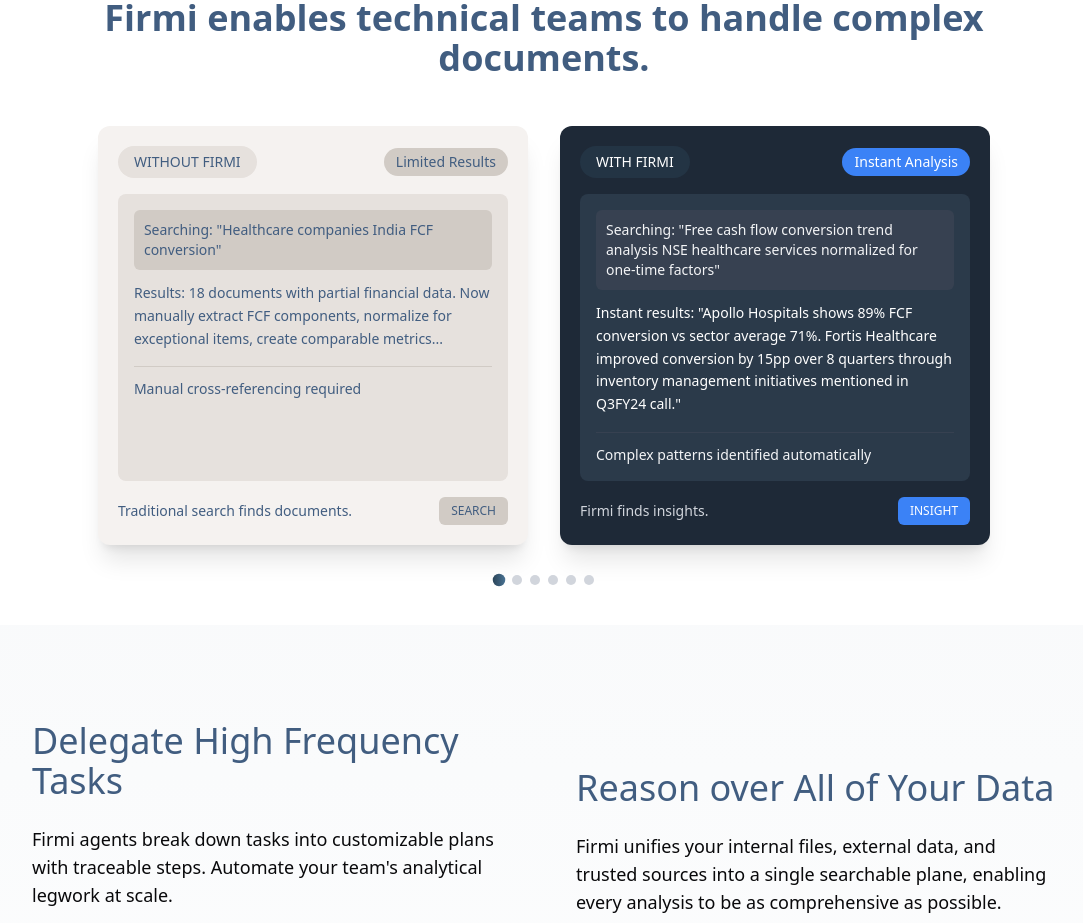
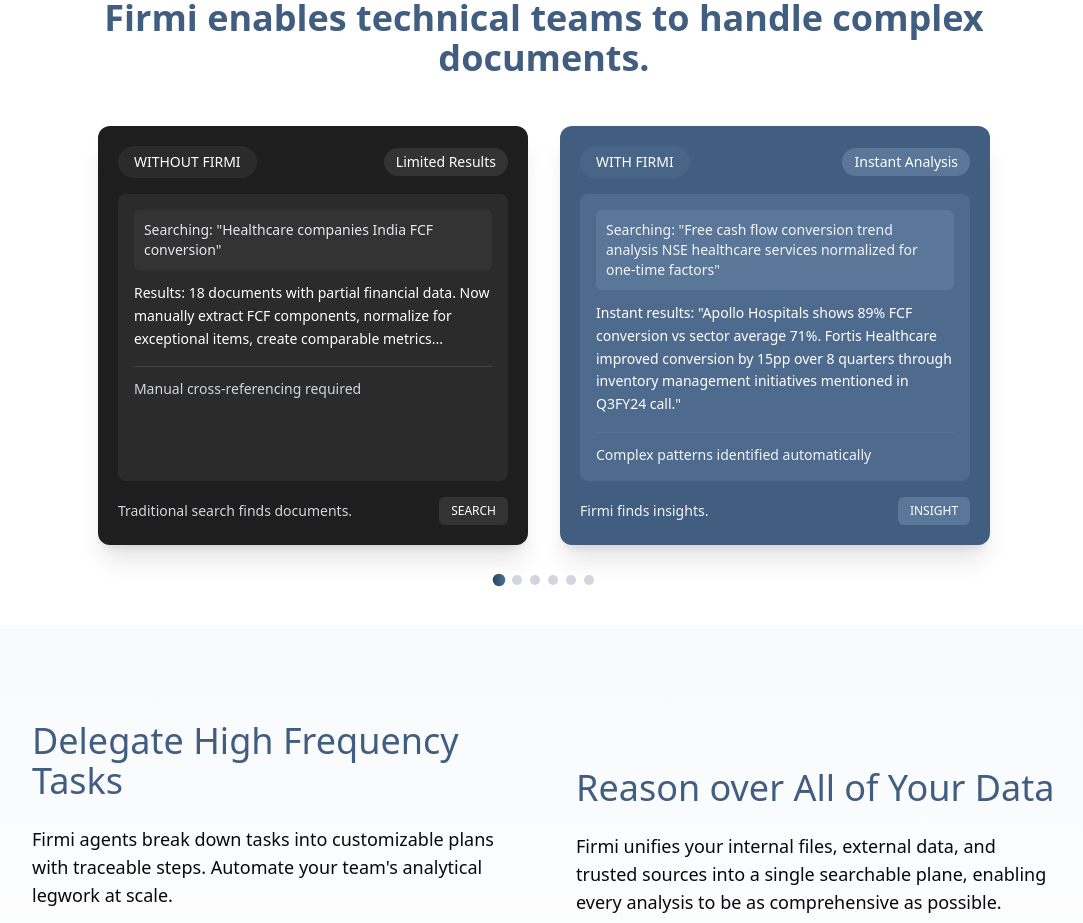
Before and after one commit to Tarunchintakunta/test-land, a Next.js app: page / in a window 1280 px wide. Shown: the part 2280-3203 px from the top of the page, without its empty margins (96-1179 px from the left). Built offline with nearby package versions, Linux system fonts and the light colour scheme.

Commit message:
refactor: changes the colors of the cards

```diff
--- a/components/ComparisonSection.tsx
+++ b/components/ComparisonSection.tsx
@@ -151,39 +151,39 @@
           >
             {/* Without Card */}
             <motion.div
-              className="comparison-card w-[42%] rounded-xl p-5 shadow-xl flex flex-col bg-[#f5f2f0]"
+              className="comparison-card w-[42%] rounded-xl p-5 shadow-xl flex flex-col bg-[#1e1e1e]"
               initial={{ x: -50, opacity: 0 }}
               animate={{ x: 0, opacity: 1 }}
               transition={{ duration: 0.5 }}
             >
               <div className="flex items-center justify-between mb-4">
                 <div className="flex items-center">
-                  <span className="bg-[#e6e1dd] text-[#415d80] px-4 py-1.5 rounded-full text-sm font-medium">
+                  <span className="bg-[#2b2b2b] text-white px-4 py-1.5 rounded-full text-sm font-medium">
                     {comparisonCards[currentCardIndex].withoutTitle}
                   </span>
                 </div>
-                <span className="bg-[#d1cbc5] text-[#415d80] px-3 py-1 rounded-full text-sm font-medium">
+                <span className="bg-[#333333] text-white px-3 py-1 rounded-full text-sm font-medium">
                   {comparisonCards[currentCardIndex].withoutTag}
                 </span>
               </div>
 
-              <div className="bg-[#e6e1dd] rounded-lg p-4 mb-4 flex-grow">
-                <div className="bg-[#d1cbc5] rounded-md p-2.5 mb-3 text-sm text-[#415d80]">
+              <div className="bg-[#2b2b2b] rounded-lg p-4 mb-4 flex-grow">
+                <div className="bg-[#333333] rounded-md p-2.5 mb-3 text-sm text-gray-200">
                   {comparisonCards[currentCardIndex].withoutSearch}
                 </div>
 
-                <div className="text-[#415d80] text-sm mb-4 leading-relaxed">
+                <div className="text-white text-sm mb-4 leading-relaxed">
                   {comparisonCards[currentCardIndex].withoutResult}
                 </div>
 
-                <div className="border-t border-[#d1cbc5] pt-3 text-[#415d80] text-sm">
+                <div className="border-t border-[#444444] pt-3 text-gray-300 text-sm">
                   {comparisonCards[currentCardIndex].withoutFeature}
                 </div>
               </div>
 
               <div className="flex items-center justify-between text-sm mt-auto">
-                <span className="text-[#415d80]">{comparisonCards[currentCardIndex].withoutFooter}</span>
-                <span className="bg-[#d1cbc5] px-3 py-1.5 rounded-md text-[#415d80] text-xs font-medium">
+                <span className="text-gray-300">{comparisonCards[currentCardIndex].withoutFooter}</span>
+                <span className="bg-[#333333] px-3 py-1.5 rounded-md text-white text-xs font-medium">
                   {comparisonCards[currentCardIndex].withoutFooterLabel}
                 </span>
               </div>
@@ -191,24 +191,24 @@
 
             {/* With Card */}
             <motion.div
-              className="comparison-card w-[42%] rounded-xl p-5 shadow-xl flex flex-col bg-[#1e2937]"
+              className="comparison-card w-[42%] rounded-xl p-5 shadow-xl flex flex-col bg-[#415d80]"
               initial={{ x: 50, opacity: 0 }}
               animate={{ x: 0, opacity: 1 }}
               transition={{ duration: 0.5, delay: 0.2 }}
             >
               <div className="flex items-center justify-between mb-4">
                 <div className="flex items-center">
-                  <span className="bg-[#2b4559]/40 text-white px-4 py-1.5 rounded-full text-sm font-medium">
+                  <span className="bg-[#4e6b8e]/60 text-white px-4 py-1.5 rounded-full text-sm font-medium">
                     {comparisonCards[currentCardIndex].withTitle}
                   </span>
                 </div>
-                <span className="bg-[#3b82f6] text-white px-3 py-1 rounded-full text-sm font-medium">
+                <span className="bg-[#5a7799] text-white px-3 py-1 rounded-full text-sm font-medium">
                   {comparisonCards[currentCardIndex].withTag}
                 </span>
               </div>
 
-              <div className="bg-[#2b3a4a] rounded-lg p-4 mb-4 flex-grow">
-                <div className="bg-[#374151] rounded-md p-2.5 mb-3 text-sm text-gray-100">
+              <div className="bg-[#4e6b8e] rounded-lg p-4 mb-4 flex-grow">
+                <div className="bg-[#5a7799] rounded-md p-2.5 mb-3 text-sm text-gray-100">
                   {comparisonCards[currentCardIndex].withSearch}
                 </div>
 
@@ -216,14 +216,14 @@
                   {comparisonCards[currentCardIndex].withResult}
                 </div>
 
-                <div className="border-t border-[#374151] pt-3 text-gray-100 text-sm">
+                <div className="border-t border-[#5a7799]/50 pt-3 text-gray-100 text-sm">
                   {comparisonCards[currentCardIndex].withFeature}
                 </div>
               </div>
 
               <div className="flex items-center justify-between text-sm mt-auto">
-                <span className="text-gray-300">{comparisonCards[currentCardIndex].withFooter}</span>
-                <span className="bg-[#3b82f6] px-3 py-1.5 rounded-md text-white text-xs font-medium">
+                <span className="text-gray-100">{comparisonCards[currentCardIndex].withFooter}</span>
+                <span className="bg-[#5a7799] px-3 py-1.5 rounded-md text-white text-xs font-medium">
                   {comparisonCards[currentCardIndex].withFooterLabel}
                 </span>
               </div>
```
